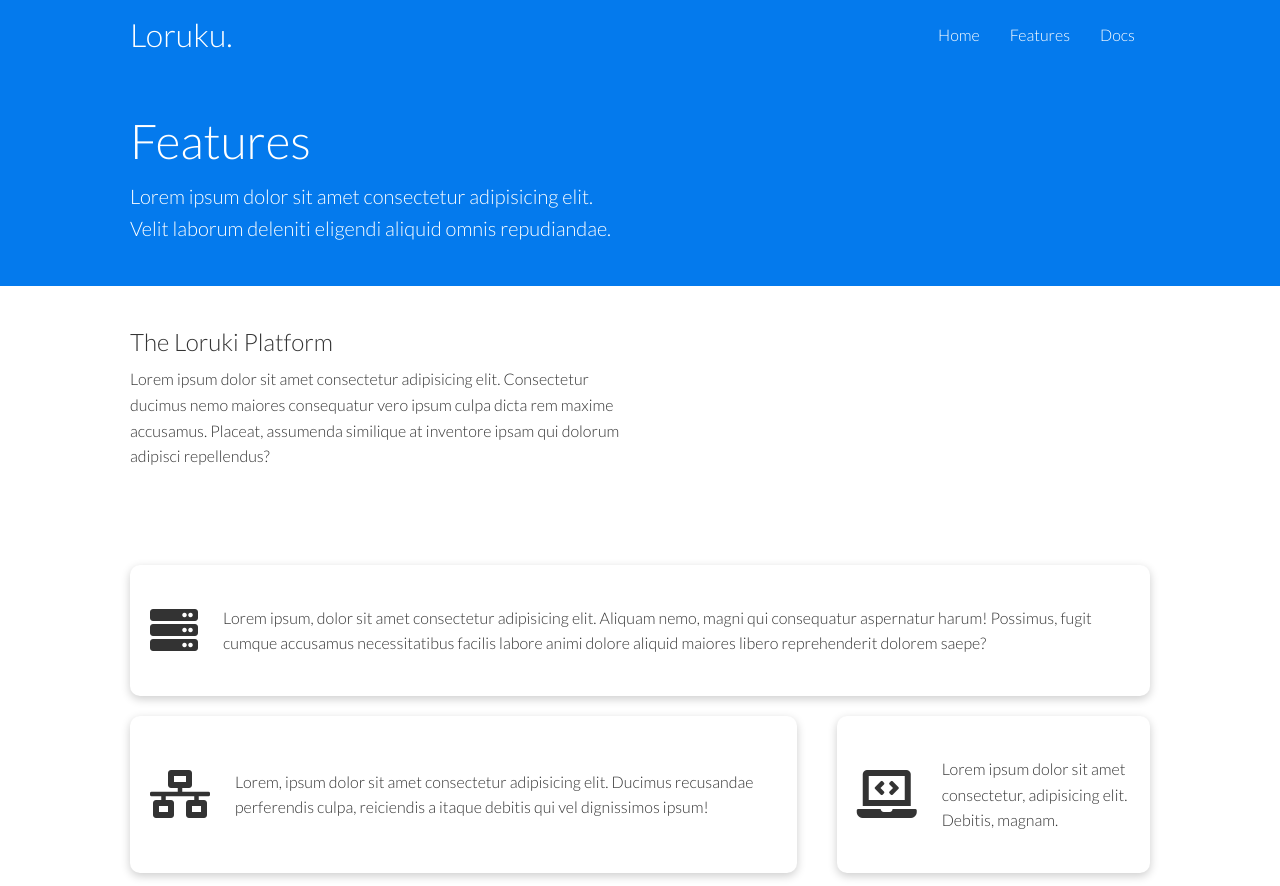
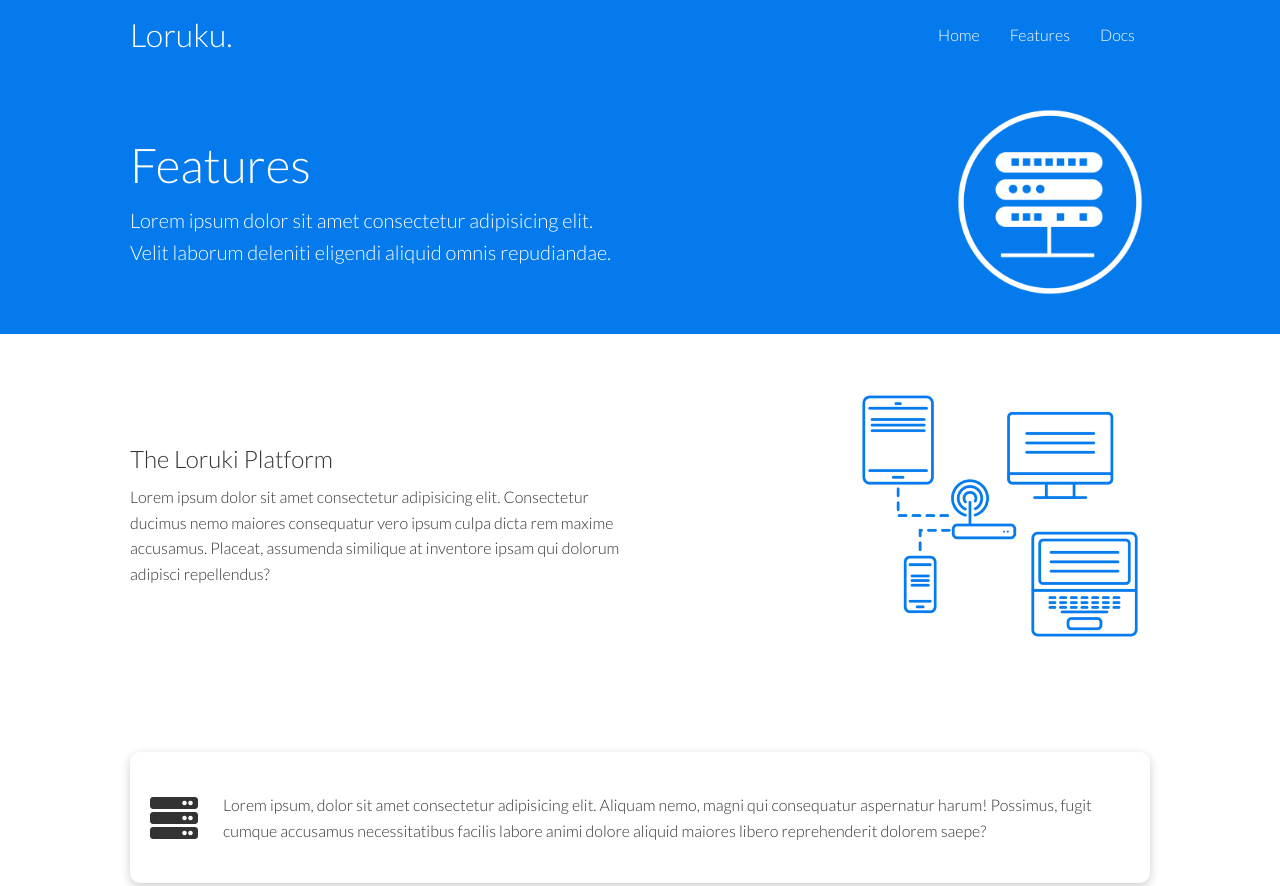
Before and after one commit to liia-ck/cloudHostingSite, a plain HTML site: page features.html in a window 1280 px wide. Shown: the top 886 px of the page. Drawn offline with Linux system fonts and the light colour scheme; the site is published under a folder, as on GitHub Pages, so addresses that start at the root find nothing.

Commit message:
Update features.html

```diff
--- a/features.html
+++ b/features.html
@@ -32,7 +32,7 @@
       <h1 class="lg">Features</h1>
       <p class="lead">Lorem ipsum dolor sit amet consectetur adipisicing elit. Velit laborum deleniti eligendi aliquid omnis repudiandae.</p>
     </div>
-    <img src="/images/server.png" alt="">
+    <img src="images/server.png" alt="">
   </div>
 </section>
 
@@ -43,7 +43,7 @@
       <h1>The Loruki Platform</h1>
       <p>Lorem ipsum dolor sit amet consectetur adipisicing elit. Consectetur ducimus nemo maiores consequatur vero ipsum culpa dicta rem maxime accusamus. Placeat, assumenda similique at inventore ipsam qui dolorum adipisci repellendus?</p>
     </div>
-    <img src="/images/server2.png" alt="">
+    <img src="images/server2.png" alt="">
   </container>
 </section>
 
```
